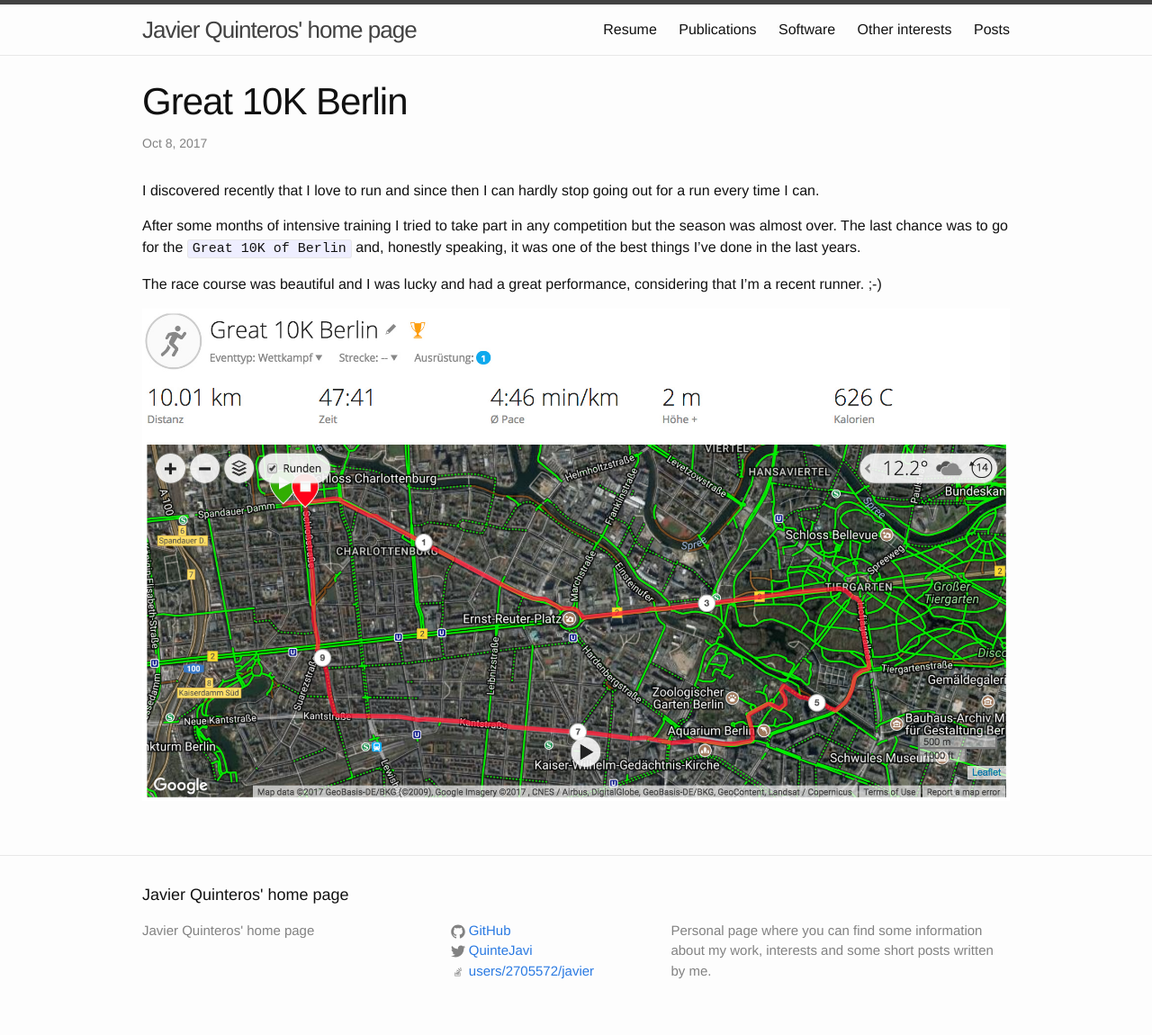
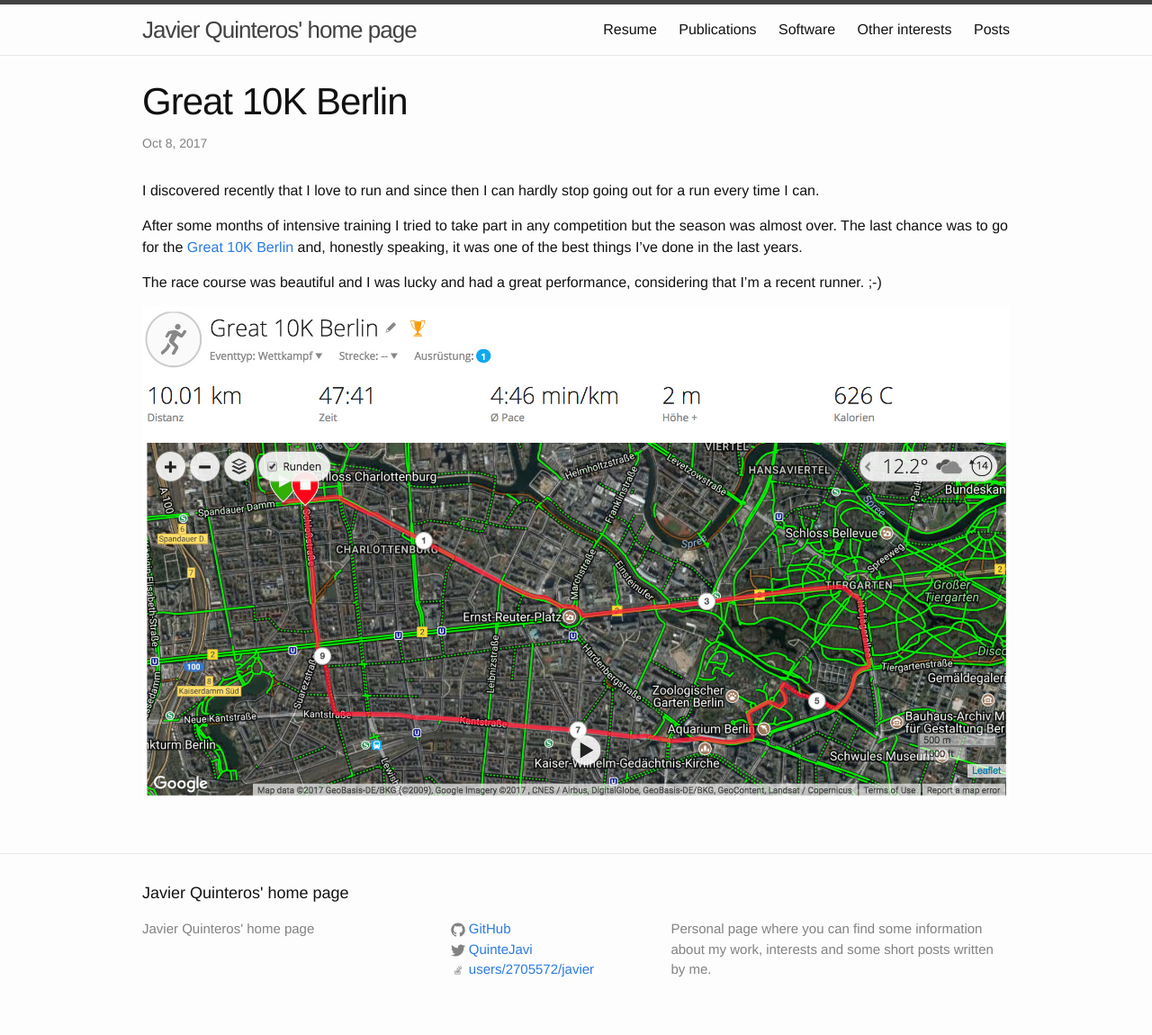
Before and after one commit to javiquinte/javiquinte.github.io, a Jekyll site: the page built from _posts/2017-10-08-great10k-Berlin.markdown, in a window 1280 px wide. Shown: the whole page at 90% size. Built offline with Jekyll 4.4.1, drawn with Linux system fonts in a browser that asks for light colours.

```diff
--- a/_posts/2017-10-08-great10k-Berlin.markdown
+++ b/_posts/2017-10-08-great10k-Berlin.markdown
@@ -7,9 +7,11 @@ categories: Running
 I discovered recently that I love to run and since then I can hardly stop going out for a run every time I can.
 
 After some months of intensive training I tried to take part in any competition but the season was almost over.
-The last chance was to go for the `Great 10K of Berlin` and, honestly speaking, it was one of the best things
+The last chance was to go for the [Great 10K Berlin](Great10K) and, honestly speaking, it was one of the best things
 I've done in the last years.
 
 The race course was beautiful and I was lucky and had a great performance, considering that I'm a recent runner.  ;-)
 
 ![Race Course - Great 10K Berlin]({{ "/static/great10k-berlin.jpg" | absolute_url }})
+
+[Great10K]: http://www.berlin-laeuft.de/the-great-10k-berlin-home_e.html
```
Also changed, not shown: index.md (+1 -1 lines).
